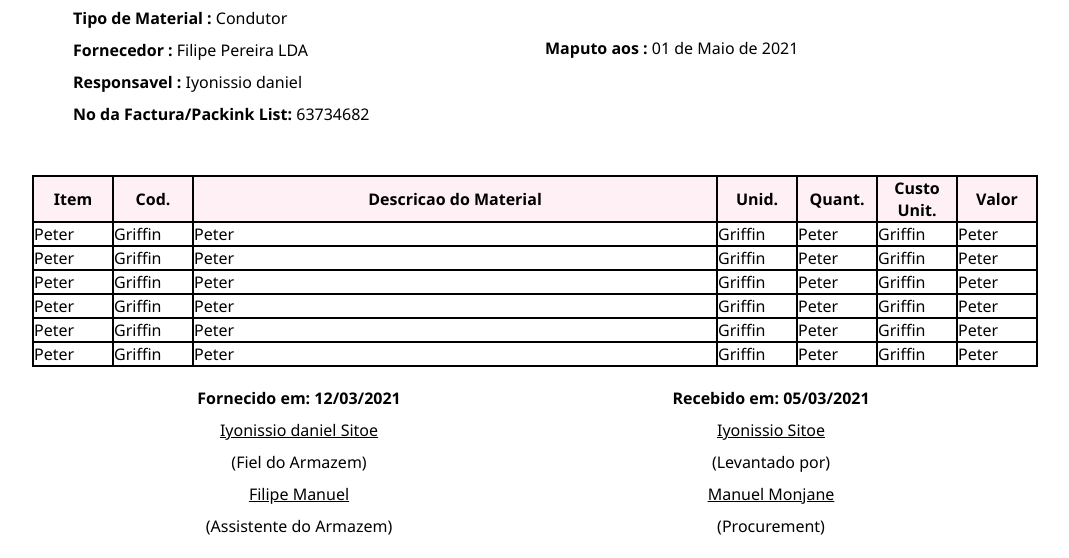
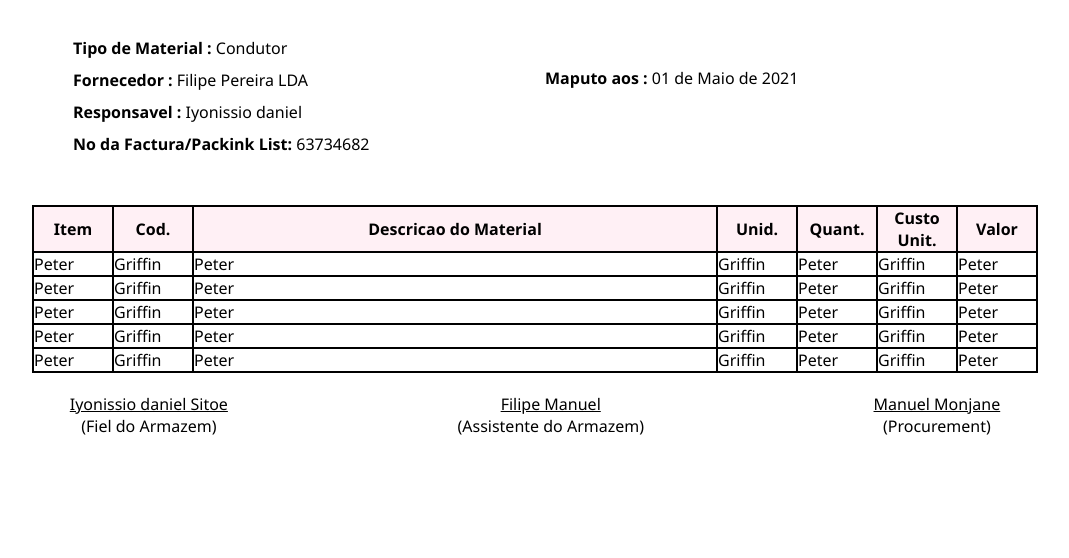
Before and after one commit to Iyonissio/TEST-TOP-FORMULARIOS, a plain HTML site: page index2.html in a window 1280 px wide. Shown: the part 242-800 px from the top of the page, without its empty margins (105-1174 px from the left). Drawn offline with Linux system fonts and the light colour scheme.

Commit message:
formularios com A4

```diff
--- a/css/style2.css
+++ b/css/style2.css
@@ -10,21 +10,43 @@ body {
     background: white;
 }
 
+.page {
+    background: white;
+    display: block;
+    margin: 0 auto;
+    margin-bottom: 0.5cm;
+    box-shadow: 0 0 0.5cm rgba(0,0,0,0.5);
+    display: flex;
+    align-items: center;
+    text-align: center;
+}
+
+.page[size="A4"] {
+    width: 21cm;
+    height: 29.7cm;
+    display: flex;
+    align-items: center;
+    text-align: center;
+}
+
+@media print {
+  body, .page {
+    margin: 0;
+    box-shadow: 0;
+   }
+}
+
 .info-inicial {
     display: grid;
     grid-template-columns: 1fr 1fr;
     padding-left: 178px;
     padding-right: 178px;
+    padding-top: 30px;
     gap: 20px;
 }
 
-.footer-saida {
-    display: grid;
-    grid-template-columns: 1fr 1fr;
-    padding-left: 178px;
-    padding-right: 178px;
-    gap: 20px;
-    padding-top: 10px;
+.footer-fim p{
+    font-size: 16px;
 }
 
 .info {
@@ -34,19 +56,6 @@ body {
 
 .info p{
   padding-top: 10px;
-
-}
-
-.info-footer {
-    display: flex;
-    flex-direction: column;
-}
-
-.footer-saida .info-footer p{
-    display: flex;
-    padding-top: 10px;
-    align-items: center;
-    justify-content: center;
 }
 
 .organizacao {
@@ -68,7 +77,18 @@ span {
     background-color: lavenderblush;
 }
 
+.footer-fim {
+    display: grid;
+    grid-column-gap: 0px;
+    padding-top: 20px;
+    padding-left: 60px;
+    padding-right: 60px;
+    padding-bottom: 20px;
+    grid-template-columns: auto auto auto;
+  }
 
-/*Pagina A4 Propriedades
-
-*/
+.footer-detalhes {
+    background-color: rgba(255, 255, 255, 0.8);
+    font-size: 30px;
+    text-align: center;
+}
--- a/index2.html
+++ b/index2.html
@@ -23,7 +23,7 @@
       grid-column-gap: 10px;
       grid-template-columns: auto auto auto auto;
       padding-left: 150px;
-      padding-right: 150px;
+      padding-right: 170px;
       padding-top: 100px;
     }
 
@@ -63,6 +63,13 @@
         padding-right: 8px;
       }
     }
+
+    @media print {
+      .info-inicial {
+        padding-left: 12px;
+        padding-right: 12px;
+      }
+    }
   </style>
 
   <body>
@@ -86,7 +93,7 @@
           <p>E-mail: producao@testop.co.mz</p>
         </div>
         <div class="grid-item">
-          <h1 style="color: red">No. 001288</h1>
+          <h1 style="color: red">No. 000659</h1>
           <p></p>
           <h1>GUIA DE ENTRADA DE MATERIAL</h1>
         </div>
@@ -163,40 +170,23 @@
             <td>Griffin</td>
             <td>Peter</td>
           </tr>
-          <tr>
-            <td>Peter</td>
-            <td>Griffin</td>
-            <td>Peter</td>
-            <td>Griffin</td>
-            <td>Peter</td>
-            <td>Griffin</td>
-            <td>Peter</td>
-          </tr>
-
-
         </table>
       </div>
 
-
-
-
-      <div class="footer-saida">
-        <div class="info-footer">
-          <p><span>Fornecido em: 12/03/2021</span></p>
-          <p style="text-decoration: underline;">Iyonissio daniel Sitoe</p>
+      <div class="footer-fim">
+        <div class="footer-detalhes">
+          <p style="text-decoration: underline">Iyonissio daniel Sitoe</p>
           <p>(Fiel do Armazem)</p>
-          <p style="text-decoration: underline;">Filipe Manuel</p>
+        </div>
+        <div class="footer-detalhes">
+          <p style="text-decoration: underline">Filipe Manuel</p>
           <p>(Assistente do Armazem)</p>
         </div>
-        <div class="info-footer">
-          <p><span>Recebido em: 05/03/2021</span></p>
-          <p style="text-decoration: underline;">Iyonissio Sitoe</p>
-          <p>(Levantado por)</p>
-          <p style="text-decoration: underline;">Manuel Monjane</p>
+        <div class="footer-detalhes">
+          <p style="text-decoration: underline">Manuel Monjane</p>
           <p>(Procurement)</p>
         </div>
       </div>
-
     </page>
   </body>
 </html>
```
